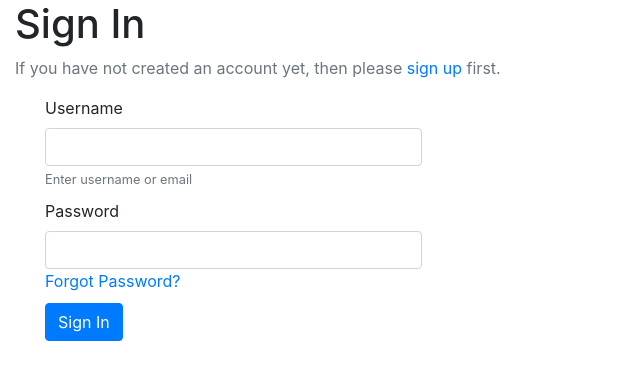
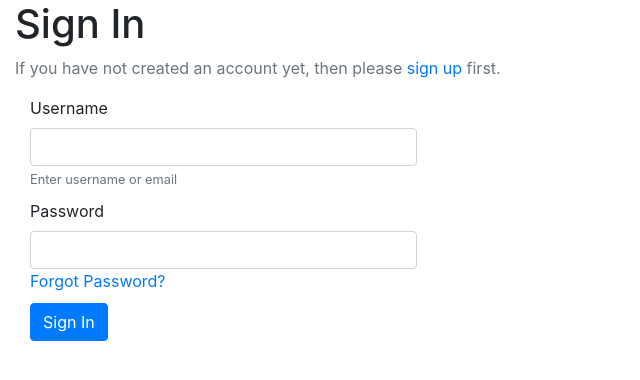
Before and after one commit to Sasa94s/stock_market, a Django app: page /accounts/login/ in a window 1280 px wide. Shown: the part 56-436 px from the top of the page, without its empty margins (0-640 px from the left). Run offline with Django 3.2, Linux system fonts and the light colour scheme; some libraries are stand-ins or nearby versions.

Commit message:
restart branch

```diff
--- a/stockMarket/home/templates/account/login.html
+++ b/stockMarket/home/templates/account/login.html
@@ -20,8 +20,8 @@
         <a href="{{ signup_url }}">sign up</a> first.{% endblocktrans %}</p>
     {% endif %}
 
-    <form method="POST" action="{% url 'account_login' %}">
-        <div class="form-group container-fluid">
+    <form class="login" method="POST" action="{% url 'account_login' %}">
+        <div class="form-group">
             {% csrf_token %}
             <div>
                 {% if redirect_field_value %}
```
